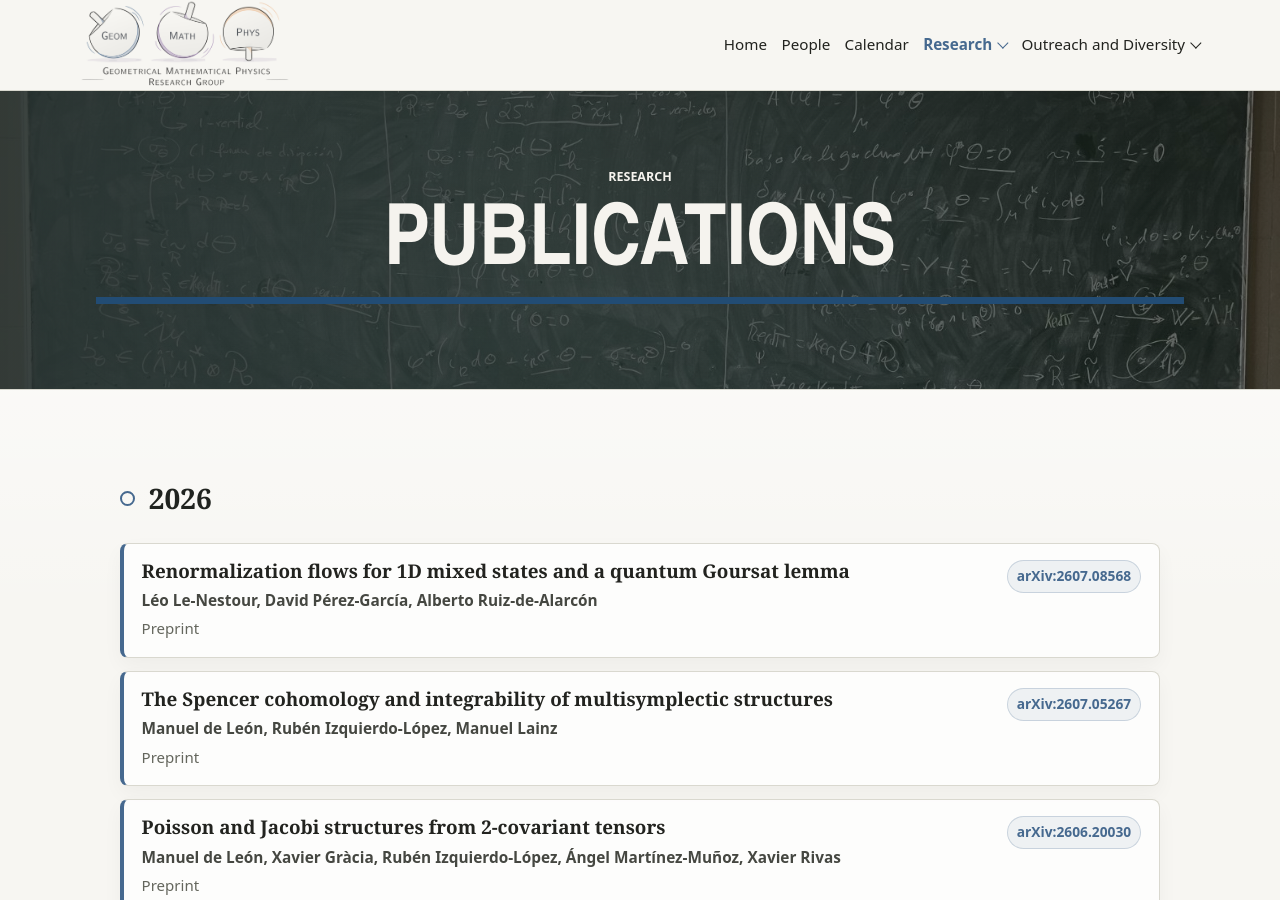
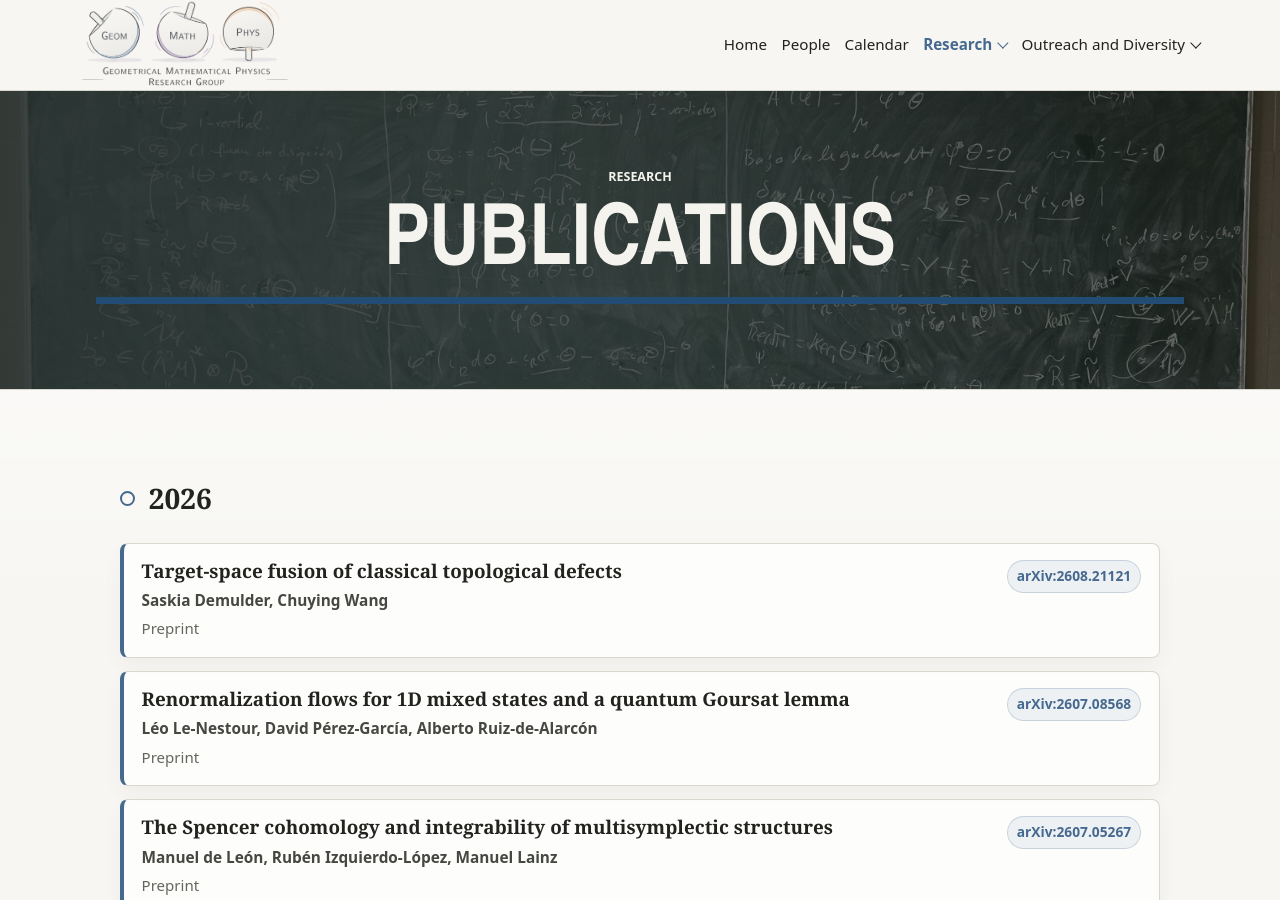
Before and after one commit to GeomMPhys/geommphys.github.io, a Jekyll site: the page built from publications.md, in a window 1280 px wide and 900 px high. Built offline with Jekyll 4.4.1, drawn with Linux system fonts in a browser that asks for light colours.

Commit message:
new paper

```diff
--- a/_data/publications.yml
+++ b/_data/publications.yml
@@ -16,6 +16,13 @@
 # ───────────────────────────────────────────────────────────────────
 
 selected:
+  - title: "Target-space fusion of classical topological defects"
+    authors: "Saskia Demulder, Chuying Wang"
+    venue: "Preprint"
+    year: 2026
+    arxiv: "2608.21121"
+    doi: ""
+
   - title: "Renormalization flows for 1D mixed states and a quantum Goursat lemma"
     authors: "Léo Le-Nestour, David Pérez-García, Alberto Ruiz-de-Alarcón"
     venue: "Preprint"
```
